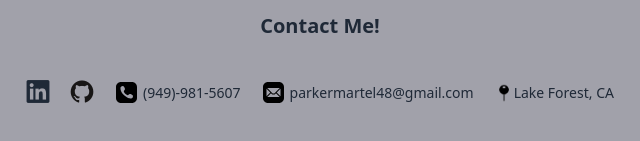
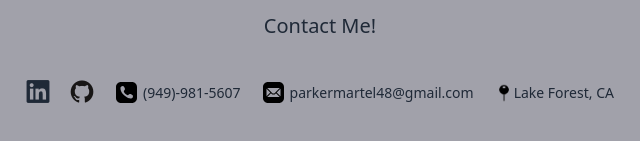
Before and after one commit to parker-martel/parker-martel.github.io, a website: page index.html in a window 1280 px wide. Shown: the part 2080-2221 px from the top of the page, 320-960 px from the left. Drawn offline with nearby package versions, Linux system fonts and the light colour scheme.

Commit message:
Edited footer

```diff
--- a/index.html
+++ b/index.html
@@ -303,7 +303,7 @@
 </main>
  <!-- Contact me section -->
  <footer class="pt-6 pb-12 flex flex-col items-center bg-zinc-400">
-    <h2 class="font-bold text-xl pt-2 pb-5">Contact Me!</h2>
+    <h2 class="text-xl pt-2 pb-5">Contact Me!</h2>
 
     <div class="grid grid-cols-1 sm:grid-cols-2 gap-2 px-2 sm:px-0 sm:flex sm:jusify-center sm:space-x-3 pt-5">
         <a id="linkedin" class="devicon-linkedin-plain text-2xl hover:scale-105 md:hover:scale-110 transition-transform duration-200" href="https://www.linkedin.com/in/parker-martel-616251260/" target="_blank"></a>
```
Also changed, not shown: dist/output.css.
